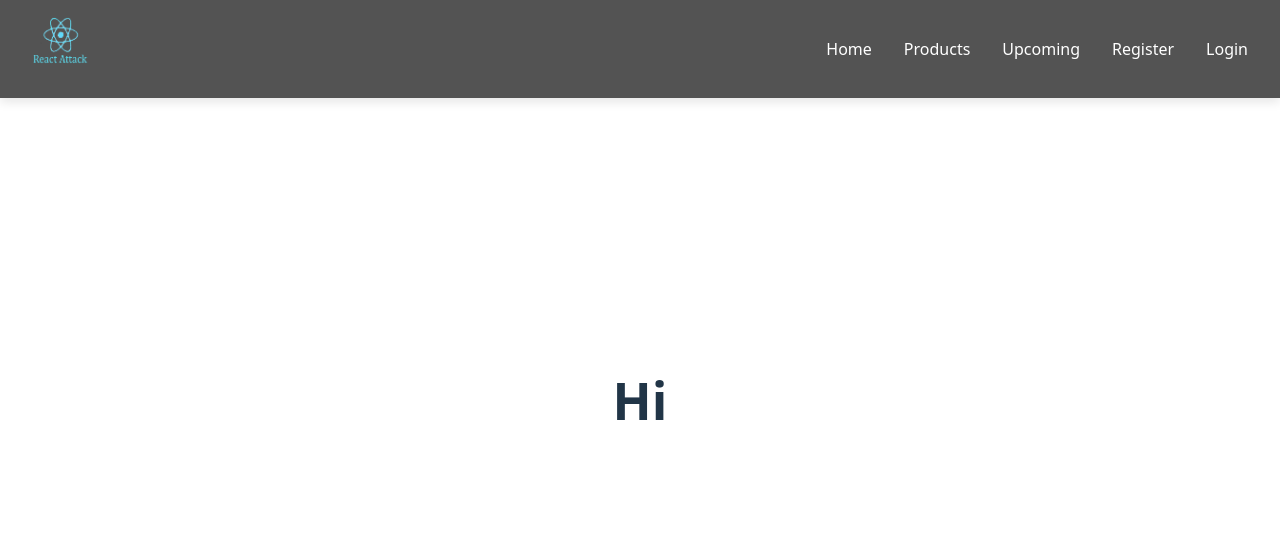
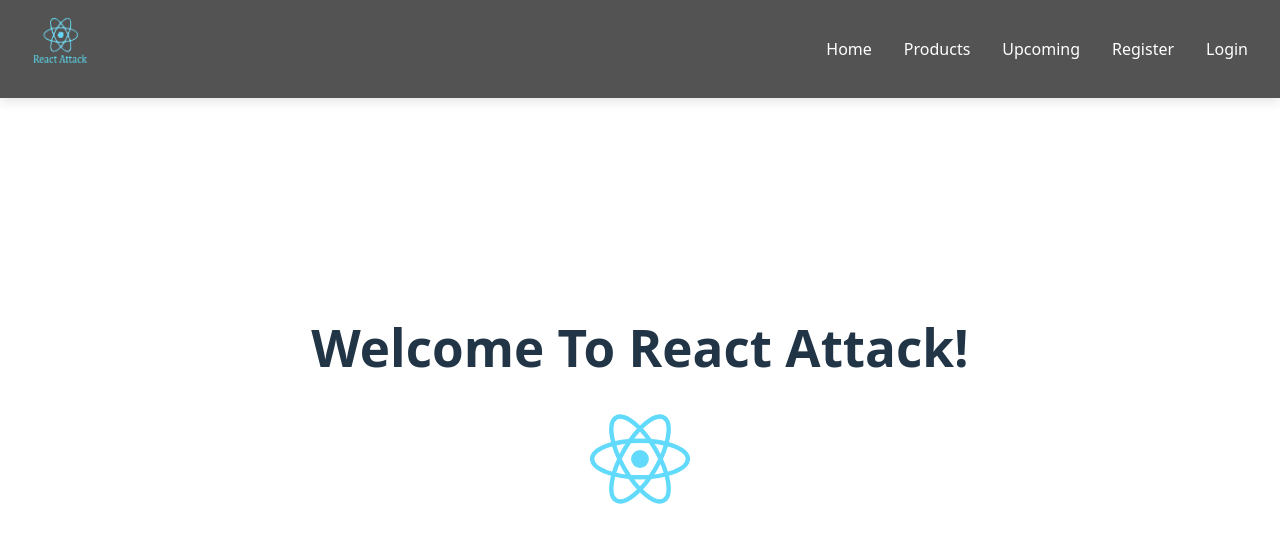
Before and after one commit to CGTFINAL/final-project, a React (Vite) app: page /#/ in a window 1280 px wide. Shown: the top 542 px of the page. Built offline with nearby package versions, Linux system fonts and the light colour scheme.

Commit message:
Tiny Bit More on Homepage

```diff
--- a/src/pages/HomePage.tsx
+++ b/src/pages/HomePage.tsx
@@ -1,6 +1,9 @@
 const HomePage = () => {
-    return(
-        <h1>Hi</h1>
+    return (
+        <>
+            <h1>Welcome To React Attack!</h1>
+            <img src="./reactLogo.svg" style={{ width: '100px', height: '100px' }}></img>
+        </>
     )
 }
 
```
Also changed, not shown: public/reactLogo.svg (added).
